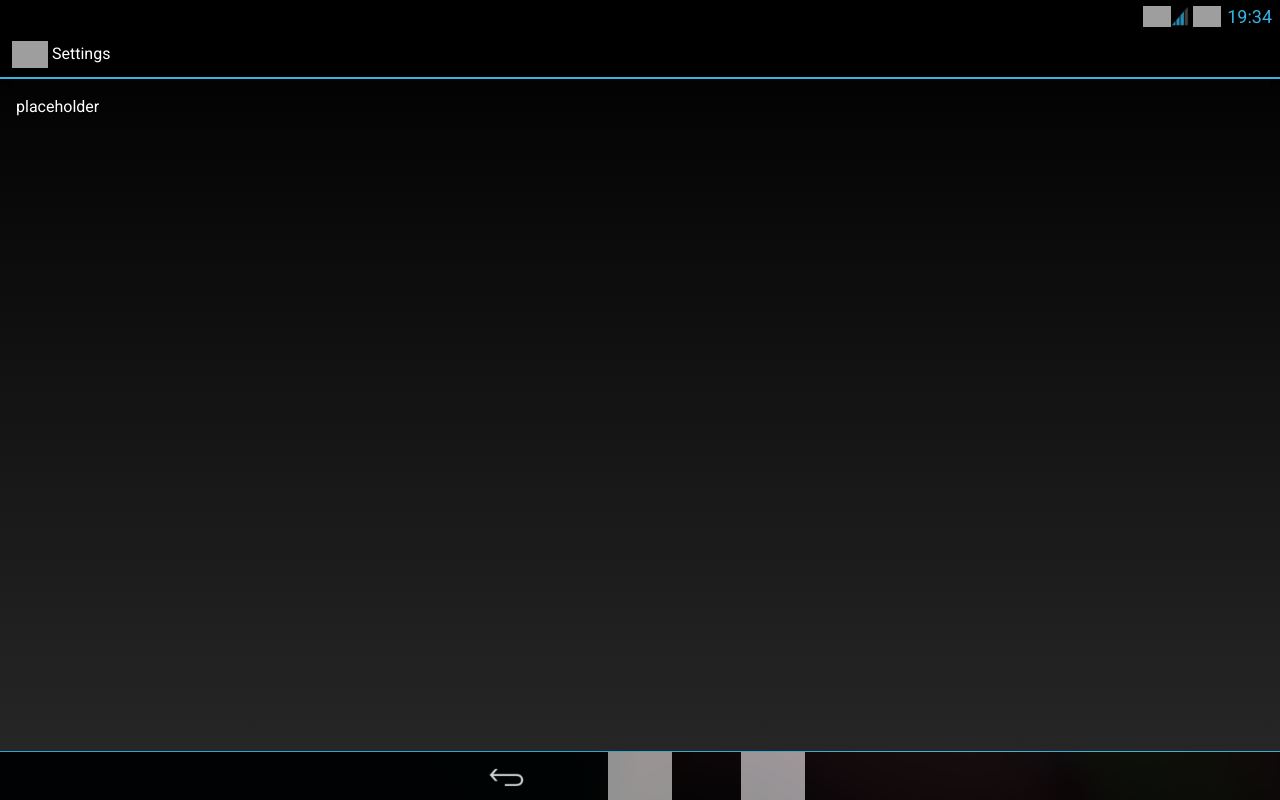
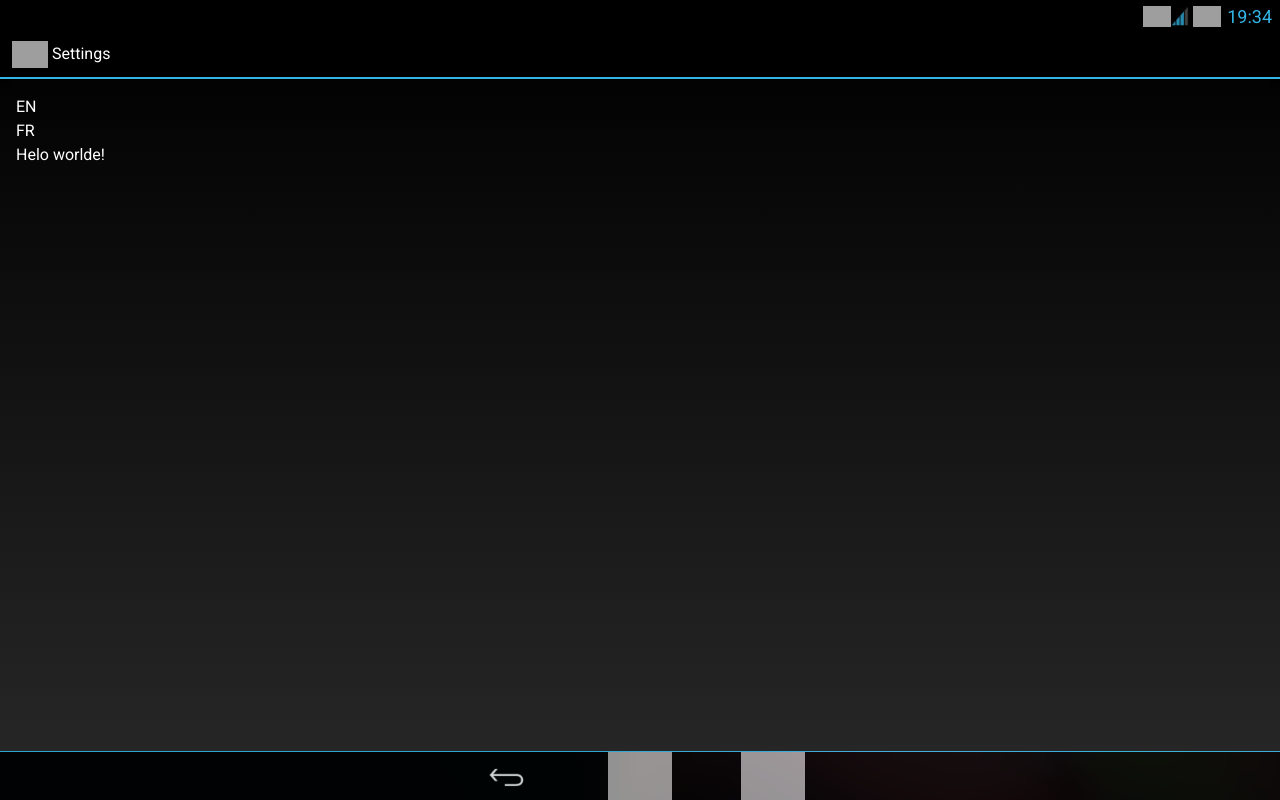
Before and after one commit to itshichabk/holofolio, a Next.js app: page /settings in a window 1280 px wide. Built offline with nearby package versions, Linux system fonts and the light colour scheme; no server answers; grey boxes are pictures that could not be loaded.

Commit message:
Working i18n implementation

```diff
--- a/app/(apps)/settings/page.js
+++ b/app/(apps)/settings/page.js
@@ -1,3 +1,5 @@
+import SettingsRow from "@/src/components/aboutme/SettingsRow";
+import LangButton from "@/src/components/settings/LangButton";
 import AppLayout from "@/src/layouts/AppLayout";
 import { makeMetadata } from "@/src/utils/utils";
 
@@ -8,8 +10,8 @@ export const metadata = makeMetadata(title, name);
 export default function SettingsApp() {
   return (
     <AppLayout name={name} title={title}>
-        <div className="m-4">
-          placeholder
+        <div className="m-4 w-full">
+          <LangButton/>
         </div>
     </AppLayout>
   )
--- a/app/layout.js
+++ b/app/layout.js
@@ -1,6 +1,8 @@
 import { Roboto } from "next/font/google";
 import "./globals.css";
 import Desktop from "@/src/components/Desktop";
+import {NextIntlClientProvider} from 'next-intl';
+import {getLocale} from 'next-intl/server';
 
 const roboto = Roboto({
   weight: '400',
@@ -15,13 +17,14 @@ export const metadata = {
   description: "My portfolio website!",
 };
 
-export default function RootLayout({ children }) {
+export default async function RootLayout({ children }) {
+  const locale = await getLocale();
 
   return (
     <html className={roboto.className}>
       <body>
         <Desktop>
-          {children}
+          <NextIntlClientProvider>{children}</NextIntlClientProvider>
         </Desktop>
       </body>
     </html>
--- /dev/null
+++ b/i18n/config.js
@@ -0,0 +1 @@
+export const defaultLocale = "en";
--- /dev/null
+++ b/i18n/request.js
@@ -0,0 +1,13 @@
+import { getUserLocale } from '@/src/services/locale';
+import {getRequestConfig} from 'next-intl/server';
+
+export default getRequestConfig(async () => {
+    // Provide a static locale, fetch a user setting,
+    // read from `cookies()`, `headers()`, etc.
+    const locale = await getUserLocale();
+
+    return {
+        locale,
+        messages: (await import(`../messages/${locale}.json`)).default
+    };
+});
--- /dev/null
+++ b/messages/en.json
@@ -0,0 +1,6 @@
+{
+    "Global":
+    {
+        "hello": "Helo worlde!"
+    }
+}
--- /dev/null
+++ b/messages/fr.json
@@ -0,0 +1,6 @@
+{
+    "Global":
+    {
+        "hello": "Bonjoure!"
+    }
+}
--- a/next.config.mjs
+++ b/next.config.mjs
@@ -1,4 +1,8 @@
+import createNextIntlPlugin from 'next-intl/plugin';
+
+const withNextIntl = createNextIntlPlugin();
+
 /** @type {import('next').NextConfig} */
 const nextConfig = {};
 
-export default nextConfig;
+export default withNextIntl(nextConfig);
--- a/package.json
+++ b/package.json
@@ -12,6 +12,7 @@
     "@emailjs/browser": "^4.4.1",
     "@emailjs/nodejs": "^5.0.2",
     "next": "^15.3.2",
+    "next-intl": "^4.1.0",
     "react": "^19.0.0",
     "react-dom": "^19.0.0"
   },
--- a/src/components/launcher/ClockWidget.jsx
+++ b/src/components/launcher/ClockWidget.jsx
@@ -1,7 +1,10 @@
 "use client";
 import { useEffect, useState } from "react"
+import {useTranslations, useLocale} from 'next-intl';
 
 export default function ClockWidget() {
+    const locale = useLocale();
+
     const [time, setTime] = useState("");
     const [date, setDate] = useState();
 
@@ -39,6 +42,7 @@ export default function ClockWidget() {
         <div className="select-none absolute left-1/2 -translate-x-1/2 top-1/4 -translate-y-1/4">
             <div className="clock-widget text-8xl lg:text-9xl">{time}</div>
             <p className="font-bold text-center opacity-80 -translate-y-5 lg:-translate-y-8 lg:text-lg">{date}</p>
+            <p>{locale}</p>
         </div>
     )
 }
--- /dev/null
+++ b/src/components/settings/LangButton.jsx
@@ -0,0 +1,19 @@
+"use client";
+
+import { setUserLocale } from "@/src/services/locale";
+import {useTranslations, useLocale} from 'next-intl';
+
+export default function LangButton() {
+        const t = useTranslations('Global');
+
+  const locale = useLocale();
+
+  return (
+    <div>
+        <button onClick={() => { setUserLocale("en") }}>EN</button><br/>
+        <button onClick={() => { setUserLocale("fr") }}>FR</button><br/>
+            <p>{t('hello')}</p>
+
+    </div>
+  )
+}
--- /dev/null
+++ b/src/services/locale.js
@@ -0,0 +1,14 @@
+'use server';
+
+import {cookies} from 'next/headers';
+import {defaultLocale} from '@/i18n/config';
+
+const COOKIE_NAME = 'NEXT_LOCALE';
+
+export async function getUserLocale() {
+  return (await cookies()).get(COOKIE_NAME)?.value || defaultLocale;
+}
+
+export async function setUserLocale(locale) {
+  (await cookies()).set(COOKIE_NAME, locale);
+}
```
Also changed, not shown: 1 other file (tests, documents, lock files or other folders).
